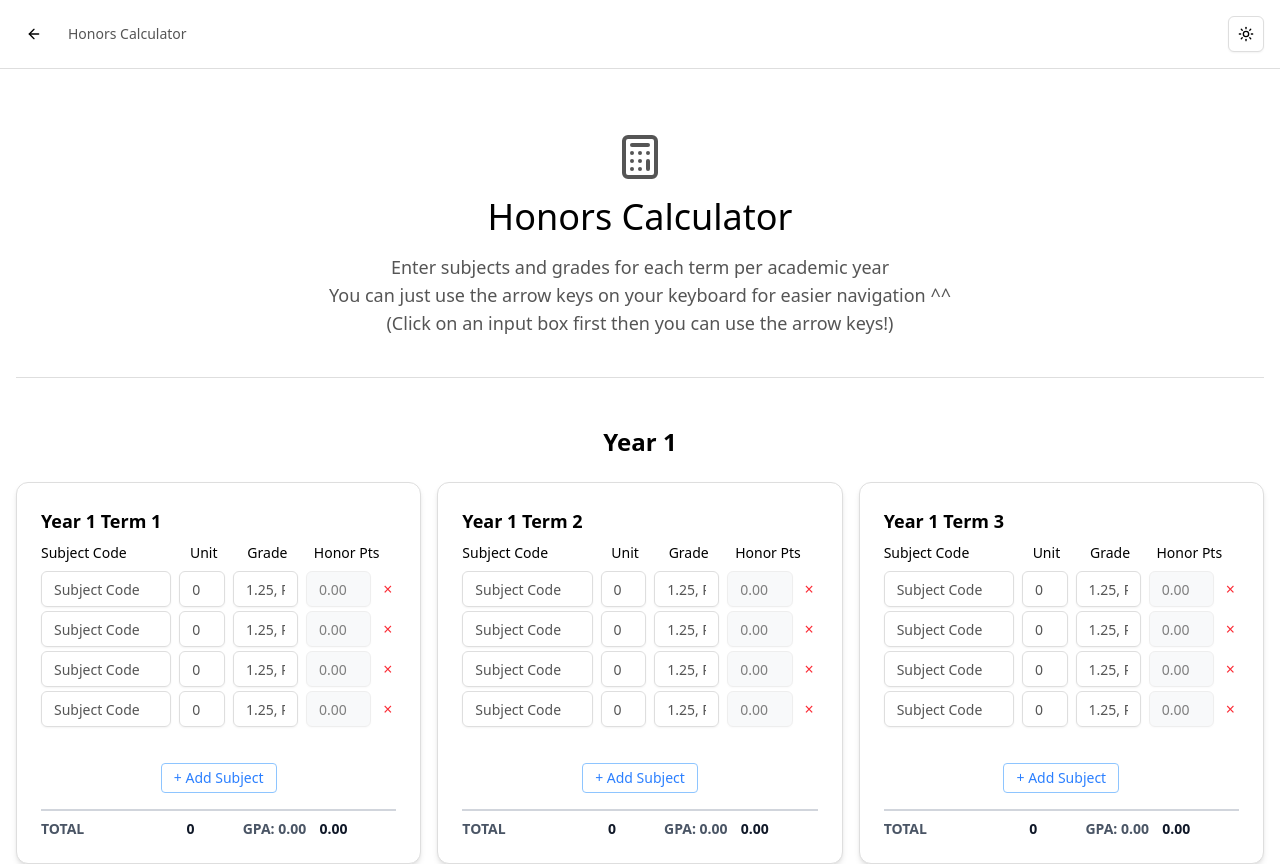
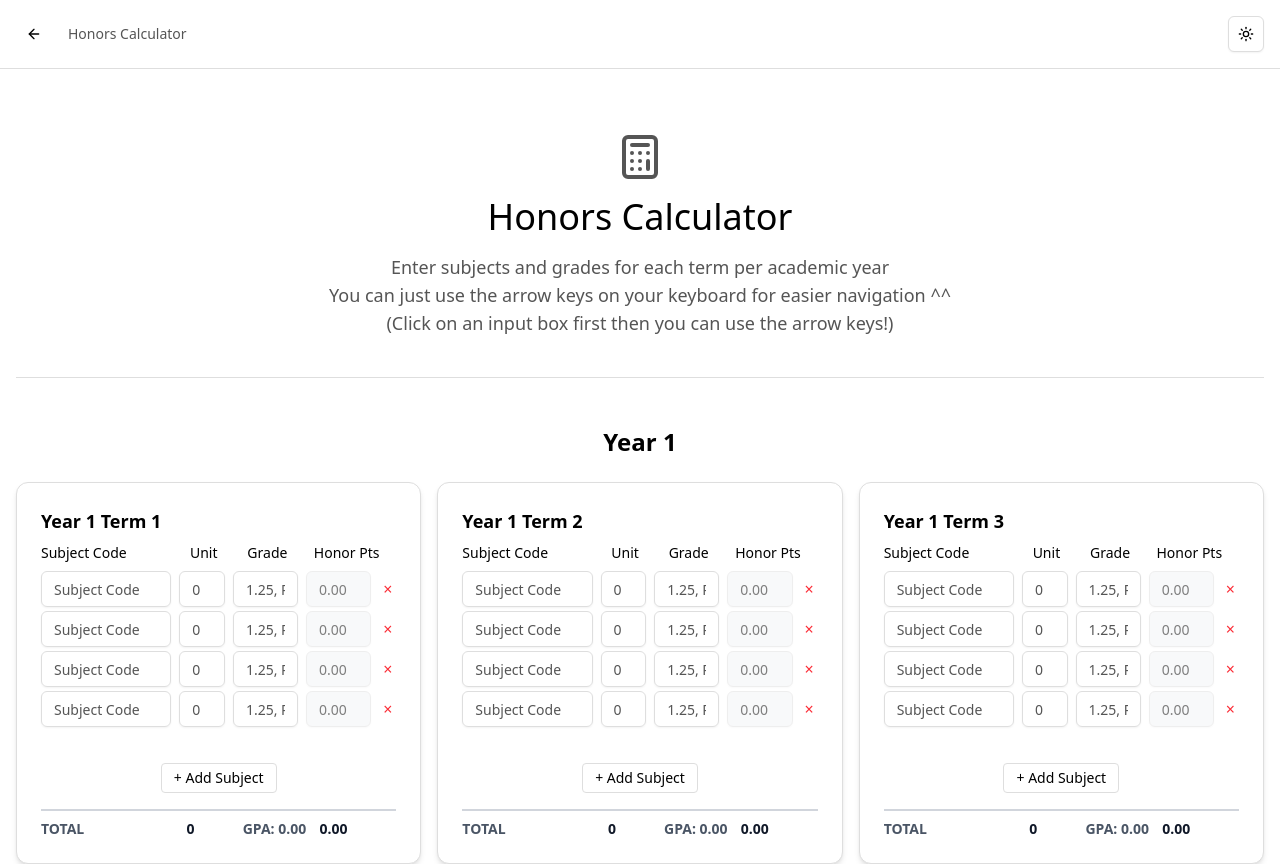
Before and after one commit to jpcsapc/APC-Honors-Checker, a Next.js app: page /honors in a window 1280 px wide. Shown: the top 864 px of the page. Built offline with nearby package versions, Linux system fonts and the light colour scheme.

Commit message:
changed the  Add Subject Button to monochrome

```diff
--- a/src/components/TermTable.tsx
+++ b/src/components/TermTable.tsx
@@ -375,7 +375,7 @@ export function TermTable({ term, onStatsChange, initialRows, onEdge }: TermTabl
             <button
               onClick={addRow}
               disabled={rows.length >= 10}
-              className="text-blue-500 hover:text-blue-700 disabled:text-gray-400 disabled:cursor-not-allowed text-sm font-medium px-3 py-1 border border-blue-300 rounded hover:bg-blue-50 disabled:hover:bg-transparent dark:border-blue-600 dark:hover:bg-blue-950"
+              className="text-foreground hover:text-foreground disabled:text-gray-400 disabled:cursor-not-allowed text-sm font-medium px-3 py-1 border border-border rounded hover:bg-muted disabled:hover:bg-transparent transition-colors"
             >
               + Add Subject {rows.length >= 10 && "(Max 10)"}
             </button>
```
